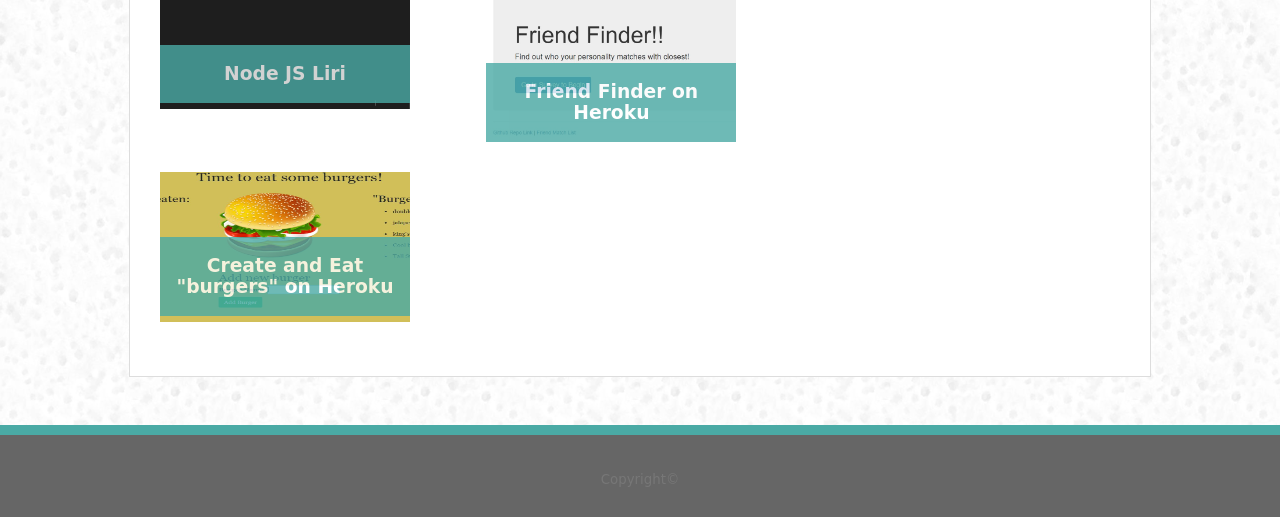
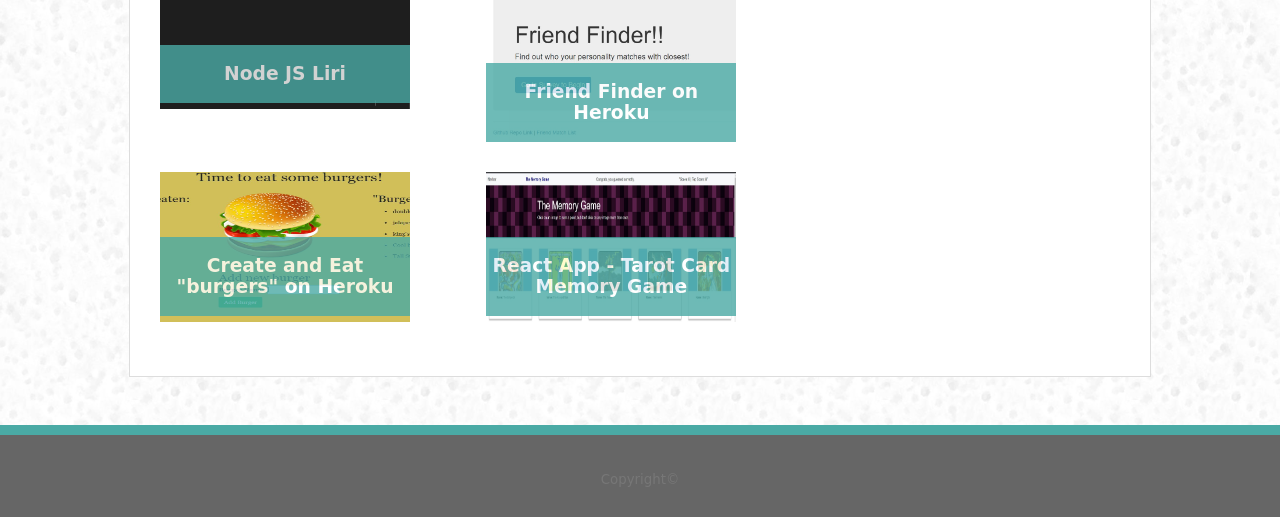
Before and after one commit to chenfanlimc/Responsive-Portfolio, a plain HTML site: page portfolio.html in a window 1280 px wide. Shown: the part 850-1367 px from the top of the page. Drawn offline with Linux system fonts and the light colour scheme; a web font is replaced by a local one.

Commit message:
added react app to portfolio

```diff
--- a/portfolio.html
+++ b/portfolio.html
@@ -123,6 +123,15 @@
                         <img id="image" src="assets/images/burger_eater.JPG" alt="Burger devourer jpg">
                     </a>
                 </div>
+
+                <div id="portfolioPic">
+                    <a target="_blank" href="https://chenfanlimc.github.io/ReactApp-MemoryGame/">
+                        <div class="text-block">
+                            <h3>React App - Tarot Card Memory Game</h3>
+                        </div>
+                        <img id="image" src="assets/images/react_app_memory.JPG" alt="React app jpg">
+                    </a>
+                </div>
                 <div id="clearFix"></div>
             </div>
         </section>
```
Also changed, not shown: assets/images/react_app_memory.JPG (added).
